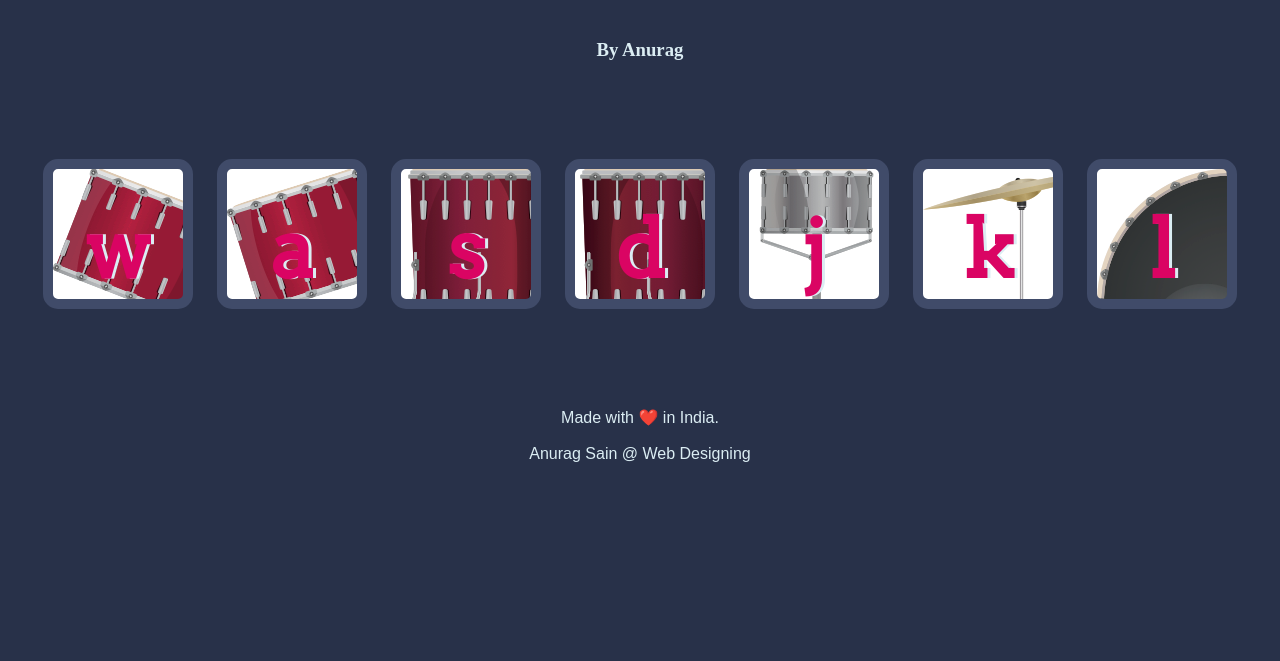
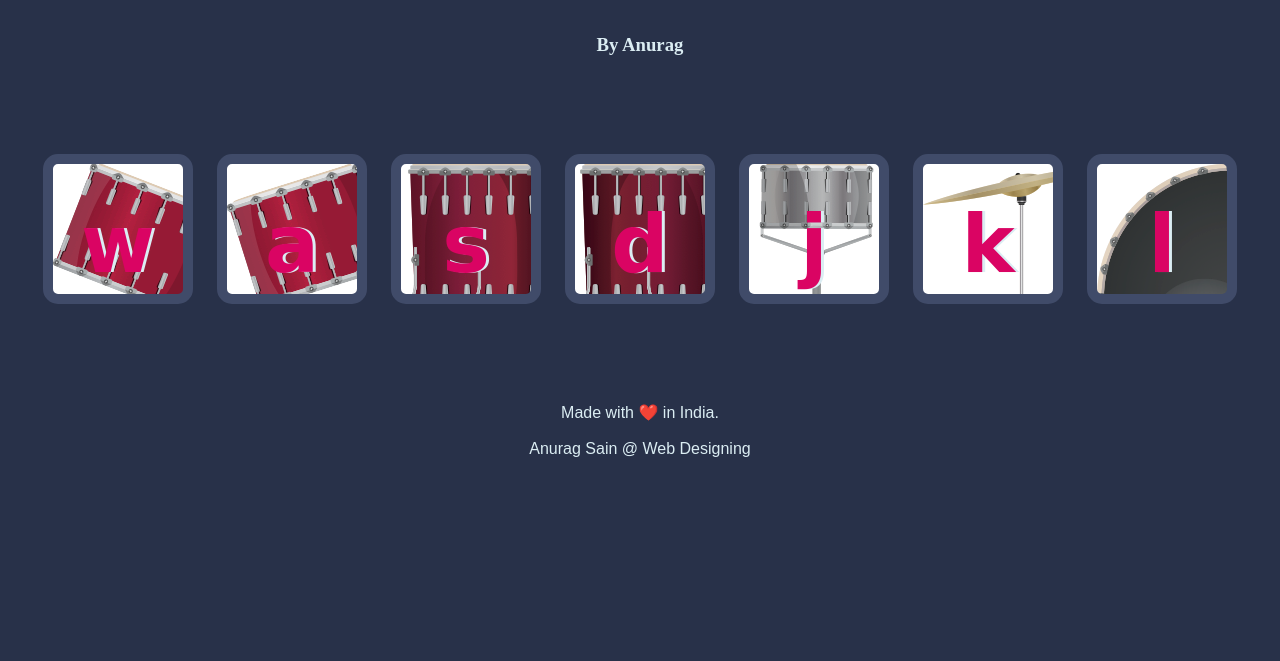
Before and after one commit to anuragsain7240/drum-kit, a plain HTML site: page index.html in a window 1280 px wide. Shown: the part 139-800 px from the top of the page. Drawn offline with Linux system fonts and the light colour scheme.

Commit message:
Update index.html

```diff
--- a/index.html
+++ b/index.html
@@ -5,7 +5,10 @@
     <meta charset="utf-8">
     <title>Drum Kit</title>
     <link rel="stylesheet" href="styles.css">
-  <link href="https://fonts.googleapis.com/css?family=Arvo" rel="stylesheet">
+    <link rel="preconnect" href="https://fonts.googleapis.com">
+    <link rel="preconnect" href="https://fonts.gstatic.com" crossorigin>
+    <link href="https://fonts.googleapis.com/css2?family=Montserrat+Alternates:wght@200&display=swap" rel="stylesheet">
+
 </head>
 
 <body>
@@ -26,11 +29,10 @@
     <footer>
         Made with ❤️ in India.
         <br>
-    <br>
-    Anurag Sain @ Web Designing
+        <br> Anurag Sain @ Web Designing
     </footer>
 
-  <script src = "index.js"></script>
+    <script src="index.js"></script>
 </body>
 
 </html>
```
Lines whose indentation alone changed are shown as unchanged.
